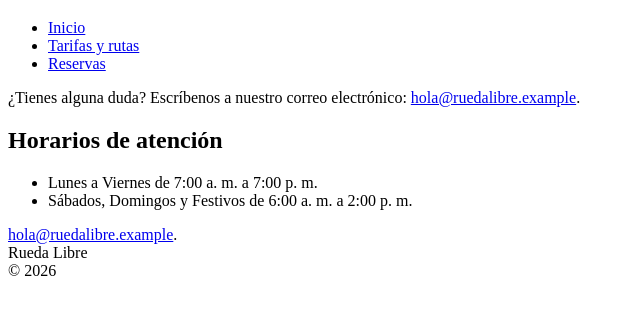
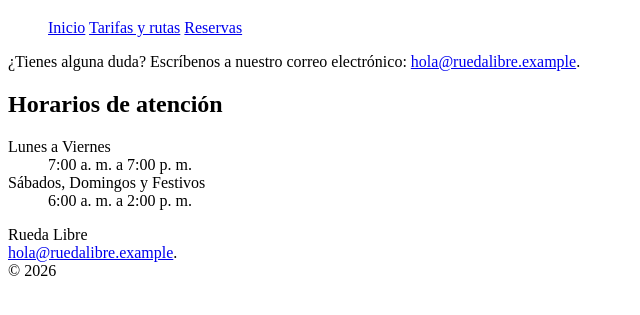
Before and after one commit to juanpab53/Ruta-Basica, a plain HTML site: page rueda-libre/pages/reservas.html in a window 1280 px wide. Shown: the part 133-448 px from the top of the page, without its empty margins (0-640 px from the left). Drawn offline with Linux system fonts and the light colour scheme.

Commit message:
feat(v1): Version 1 of Rueda libre completed

```diff
--- a/rueda-libre/pages/reservas.html
+++ b/rueda-libre/pages/reservas.html
@@ -4,6 +4,7 @@
 <head>
     <meta charset="UTF-8">
     <meta name="viewport" content="width=device-width, initial-scale=1.0">
+    <link rel="icon" href="data:,">
     <title>Rueda Libre | Reservas</title>
 </head>
 
@@ -17,9 +18,9 @@
         <h1>Reserva tu bicicleta</h1>
         <nav>
             <ul>
-                <li><a href="../index.html">Inicio</a></li>
-                <li><a href="tarifas.html">Tarifas y rutas</a></li>
-                <li><a href="reservas.html">Reservas</a></li>
+                <a href="../index.html">Inicio</a>
+                <a href="tarifas.html">Tarifas y rutas</a>
+                <a href="reservas.html">Reservas</a>
             </ul>
         </nav>
     </header>
@@ -33,17 +34,19 @@
         <h2>
             Horarios de atención
         </h2>
-        <ul>
-            <li>Lunes a Viernes de 7:00 a. m. a 7:00 p. m.</li>
-            <li>Sábados, Domingos y Festivos de 6:00 a. m. a 2:00 p. m.</li>
-        </ul>
+        <dl>
+            <dt>Lunes a Viernes</dt>
+            <dd>7:00 a. m. a 7:00 p. m.</dd>
+            <dt>Sábados, Domingos y Festivos</dt>
+            <dd>6:00 a. m. a 2:00 p. m.</dd>
+        </dl>
     </section>
     <footer>
+        <div id="nombre">
+            Rueda Libre
+        </div>
         <div id="correo">
             <a href="mailto:hola@ruedalibre.example">hola@ruedalibre.example</a>.
-        </div>
-        <div id="nombre">
-            Rueda Libre
         </div>
         <div id="anio">&copy 2026</div>
     </footer>
```
Also changed, not shown: rueda-libre/bitacora.txt (+13 -0 lines), rueda-libre/index.html (+8 -6 lines), rueda-libre/pages/tarifas.html (+7 -6 lines).
